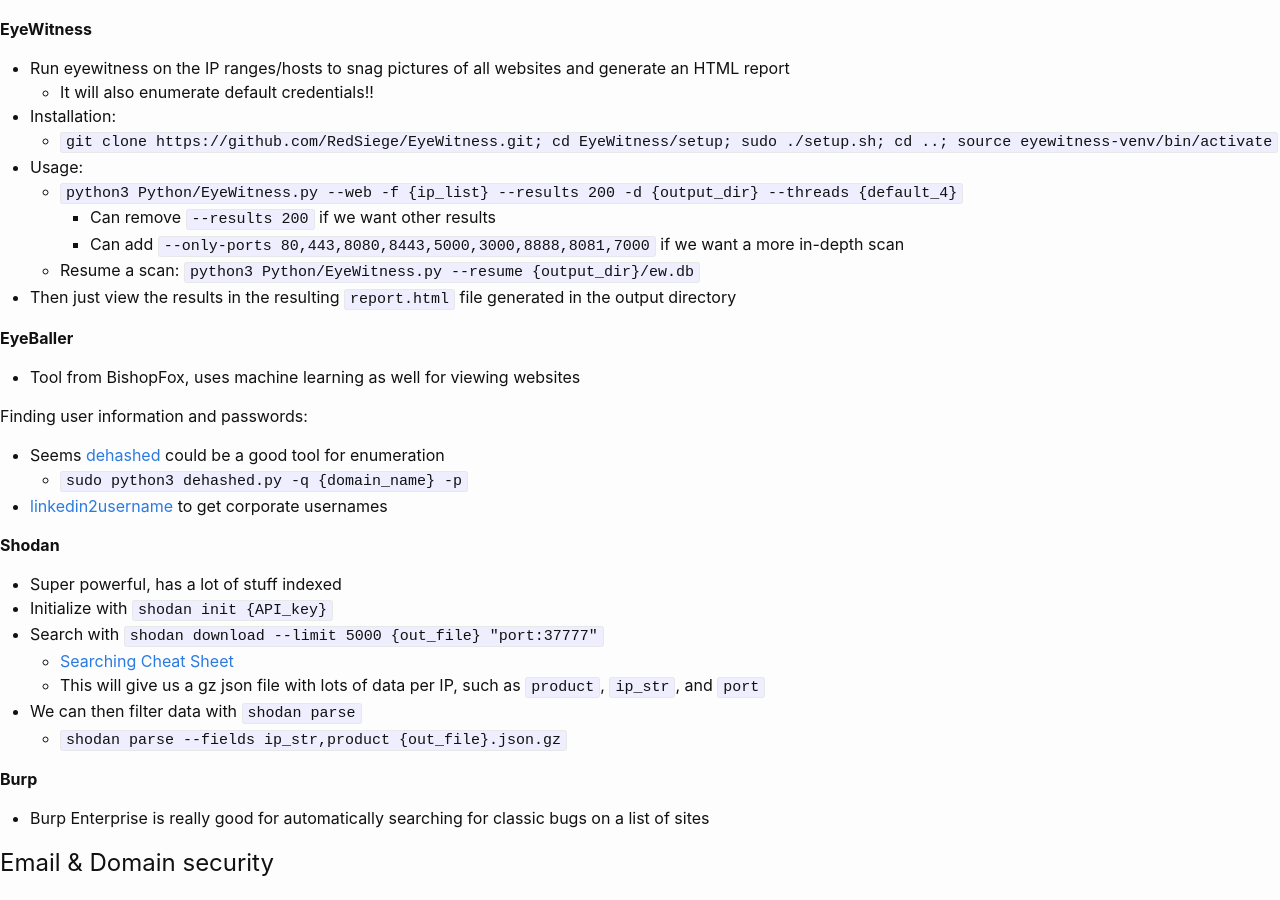
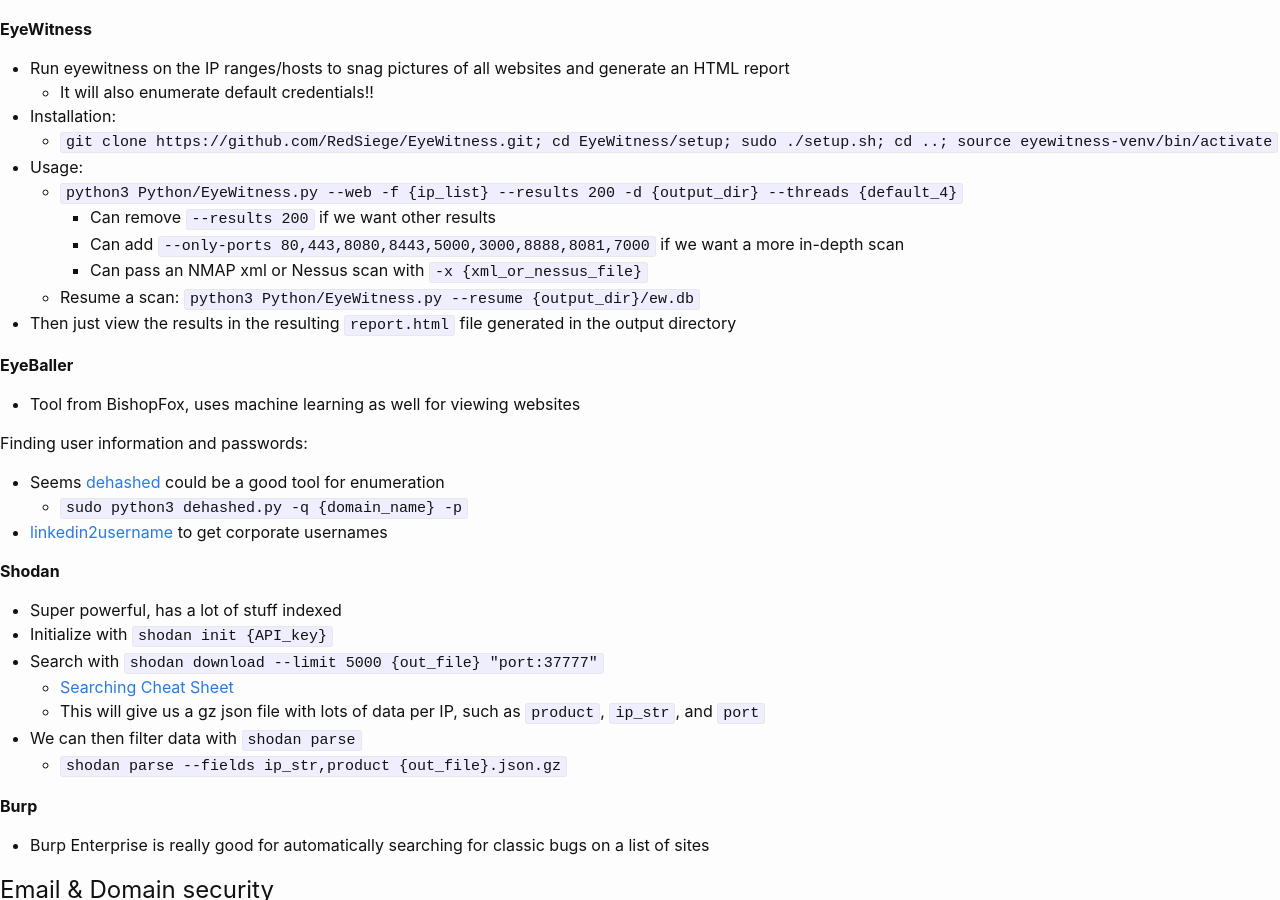
Before and after one commit to KhaelK138/KhaelK138.github.io, a Jekyll site: the page built from markdown/Externals.md, in a window 1280 px wide and 900 px high, scrolled down 995 px. Built offline with Jekyll 4.4.1, drawn with Linux system fonts in a browser that asks for light colours; our own code applies the rules of GitHub Pages for plain Markdown files.

Commit message:
added eyewitness option

```diff
--- a/markdown/Externals.md
+++ b/markdown/Externals.md
@@ -49,6 +49,7 @@
   - `python3 Python/EyeWitness.py --web -f {ip_list} --results 200 -d {output_dir} --threads {default_4}`
     - Can remove `--results 200` if we want other results
     - Can add `--only-ports 80,443,8080,8443,5000,3000,8888,8081,7000` if we want a more in-depth scan
+    - Can pass an NMAP xml or Nessus scan with `-x {xml_or_nessus_file}`
   - Resume a scan: `python3 Python/EyeWitness.py --resume {output_dir}/ew.db`
 - Then just view the results in the resulting `report.html` file generated in the output directory
 
```
